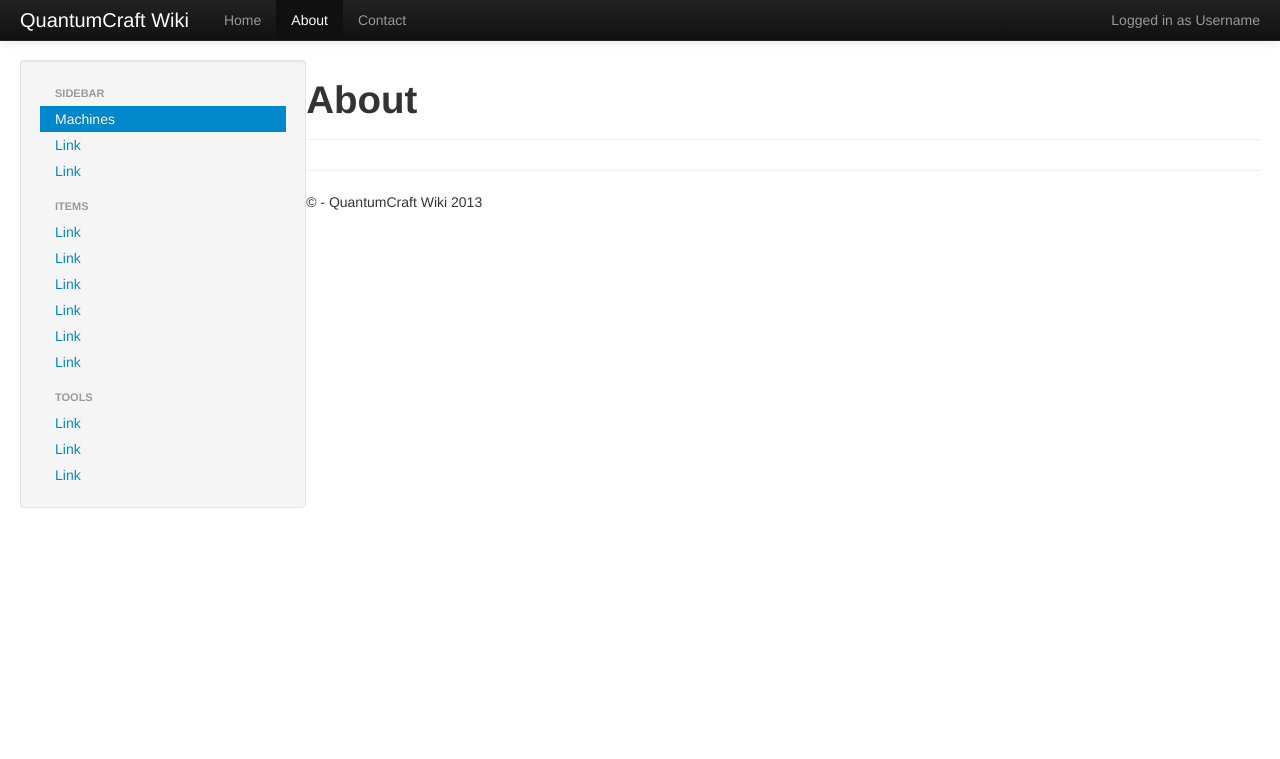
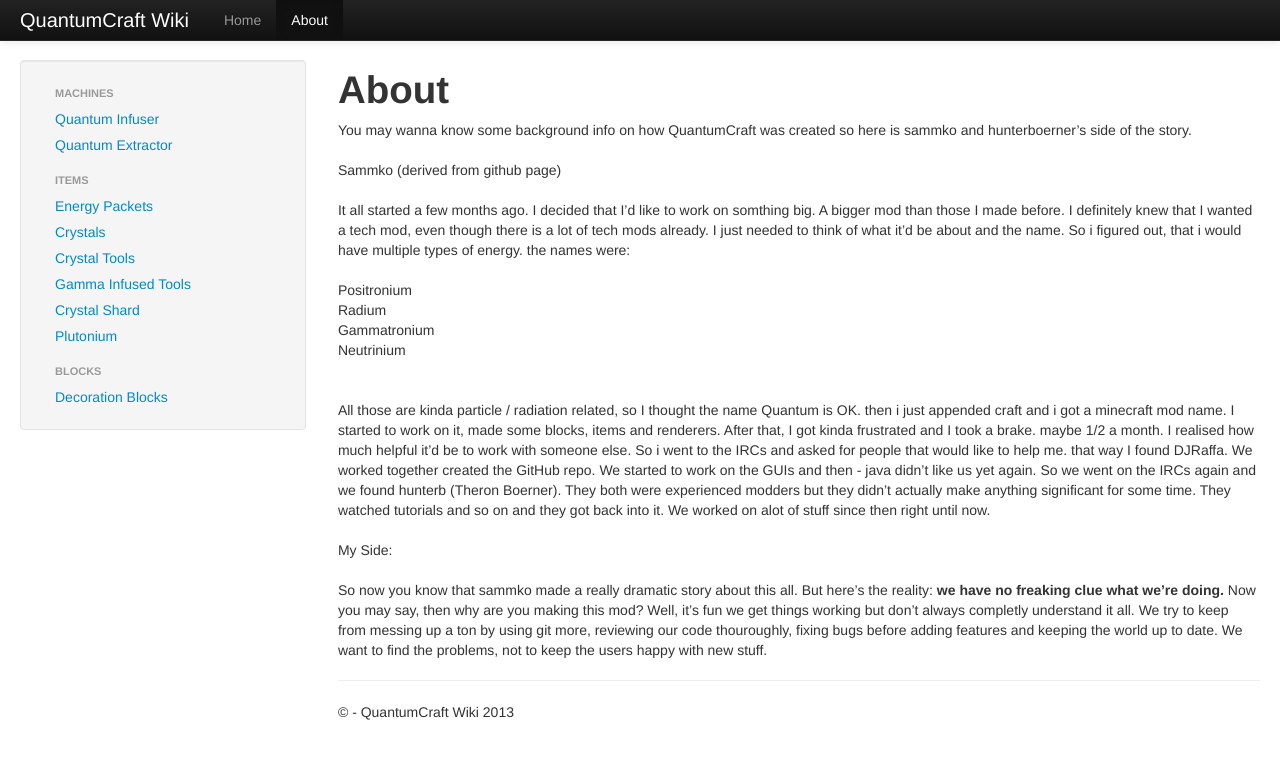
Before and after one commit to HeisenBugDev/QCWiki-old, a PHP site: page /?page=about in a window 1280 px wide. Shown: the top 759 px of the page. Run offline with PHP 8.4, Linux system fonts and the light colour scheme.

Commit message:
Add pages

```diff
--- a/view/about.phtml
+++ b/view/about.phtml
@@ -1,3 +1,22 @@
-<div class="page-header">
 	<h1>About</h1>
-</div>
+<p>You may wanna know some background info on how QuantumCraft was created so here is sammko and hunterboerner’s side of the story.
+<br/>
+<br/>
+Sammko (derived from github page)
+<br/>
+<br/>
+
+It all started a few months ago. I decided that I’d like to work on somthing big. A bigger mod than those I made before. I definitely knew that I wanted a tech mod, even though there is a lot of tech mods already. I just needed to think of what it’d be about and the name. So i figured out, that i would have multiple types of energy. the names were:
+<br/><br/>
+Positronium
+<br/>
+Radium<br/>
+Gammatronium<br/>
+Neutrinium<br/>
+<br/><br/>
+All those are kinda particle / radiation related, so I thought the name Quantum is OK. then i just appended craft and i got a minecraft mod name. I started to work on it, made some blocks, items and renderers. After that, I got kinda frustrated and I took a brake. maybe 1/2 a month. I realised how much helpful it’d be to work with someone else. So i went to the IRCs and asked for people that would like to help me. that way I found DJRaffa. We worked together created the GitHub repo. We started to work on the GUIs and then - java didn’t like us yet again. So we went on the IRCs again and we found hunterb (Theron Boerner). They both were experienced modders but they didn’t actually make anything significant for some time. They watched tutorials and so on and they got back into it. We worked on alot of stuff since then right until now.
+<br/><br/>
+
+My Side:
+<br/><br/>
+So now you know that sammko made a really dramatic story about this all. But here’s the reality: <b>we have no freaking clue what we’re doing.</b>  Now you may say, then why are you making this mod? Well, it’s fun we get things working but don’t always completly understand it all. We try to keep from messing up a ton by using git more, reviewing our code thouroughly, fixing bugs before adding features and keeping the world up to date. We want to find the problems, not to keep the users happy with new stuff.</p>
--- a/view/contact.phtml
+++ /dev/null
@@ -1,3 +0,0 @@
-<div class="page-header">
-	<h1>Contact</h1>
-</div>
--- /dev/null
+++ b/view/crystals.phtml
@@ -0,0 +1 @@
+<h1>Crystals</h1>
--- /dev/null
+++ b/view/cshard.phtml
@@ -0,0 +1 @@
+<h1>Crystal Shard</h1>
--- /dev/null
+++ b/view/ctools.phtml
@@ -0,0 +1 @@
+<h1>Crystal Tools</h1>
--- /dev/null
+++ b/view/decoblocks.phtml
@@ -0,0 +1 @@
+<h1>Decoration Blocks</h1>
--- /dev/null
+++ b/view/epackets.phtml
@@ -0,0 +1 @@
+<h1>Energy Packets</h1>
--- a/view/footer.phtml
+++ b/view/footer.phtml
@@ -7,5 +7,7 @@
             </footer>
 
         </div>
+    </div>
+</div>
     </body>
 </html>
--- /dev/null
+++ b/view/gitools.phtml
@@ -0,0 +1 @@
+<h1>Gamma Infused Tools</h1>
--- a/view/header.phtml
+++ b/view/header.phtml
@@ -38,13 +38,9 @@
           </button>
            <a class="brand" href="index.php"><?php echo($site_name); ?></a>
           <div class="nav-collapse collapse">
-            <p class="navbar-text pull-right">
-              Logged in as <a href="#" class="navbar-link">Username</a>
-            </p>
             <ul class="nav">
                 <li <?php if($page == "home"){?> class="active" <?php } ?>><a href="index.php">Home</a></li>
                 <li <?php if($page == "about"){?> class="active" <?php } ?>><a href="?page=about">About</a></li>
-                <li <?php if($page == "contact"){?> class="active" <?php } ?>><a href="?page=contact">Contact</a></li>
             </ul>
           </div><!--/.nav-collapse -->
         </div>
@@ -56,21 +52,19 @@
         <div class="span3">
           <div class="well sidebar-nav">
             <ul class="nav nav-list">
-              <li class="nav-header">Sidebar</li>
-              <li class="active"><a href="#">Machines</a></li>
-              <li><a href="#">Link</a></li>
-              <li><a href="#">Link</a></li>
+              <li class="nav-header">Machines</li>
+              <li><a href="?page=qinfuser">Quantum Infuser</a></li>
+              <li><a href="?page=qextractor">Quantum Extractor</a></li>
               <li class="nav-header">Items</li>
-              <li><a href="#">Link</a></li>
-              <li><a href="#">Link</a></li>
-              <li><a href="#">Link</a></li>
-              <li><a href="#">Link</a></li>
-              <li><a href="#">Link</a></li>
-              <li><a href="#">Link</a></li>
-              <li class="nav-header">Tools</li>
-              <li><a href="#">Link</a></li>
-              <li><a href="#">Link</a></li>
-              <li><a href="#">Link</a></li>
+              <li><a href="?page=epackets">Energy Packets</a></li>
+              <li><a href="?page=crystals">Crystals</a></li>
+              <li><a href="?page=ctools">Crystal Tools</a></li>
+              <li><a href="?page=gitools">Gamma Infused Tools</a></li>
+              <li><a href="?page=cshard">Crystal Shard</a></li>
+              <li><a href="?page=plutonium">Plutonium</a></li>
+              <li class="nav-header">Blocks</li>
+              <li><a href="?page=decoblocks">Decoration Blocks</a></li>
             </ul>
           </div><!--/.well -->
         </div><!--/span-->
+    <div class="span9">
--- /dev/null
+++ b/view/plutonium.phtml
@@ -0,0 +1 @@
+<h1>Plutonium</h1>
--- /dev/null
+++ b/view/qextractor.phtml
@@ -0,0 +1 @@
+<h1>Quantum Extractor</h1>
--- /dev/null
+++ b/view/qinfuser.phtml
@@ -0,0 +1 @@
+<h1>Quantum Infuser</h1>
```
Also changed, not shown: view/home.phtml (+4 -3 lines), 1 other file.
